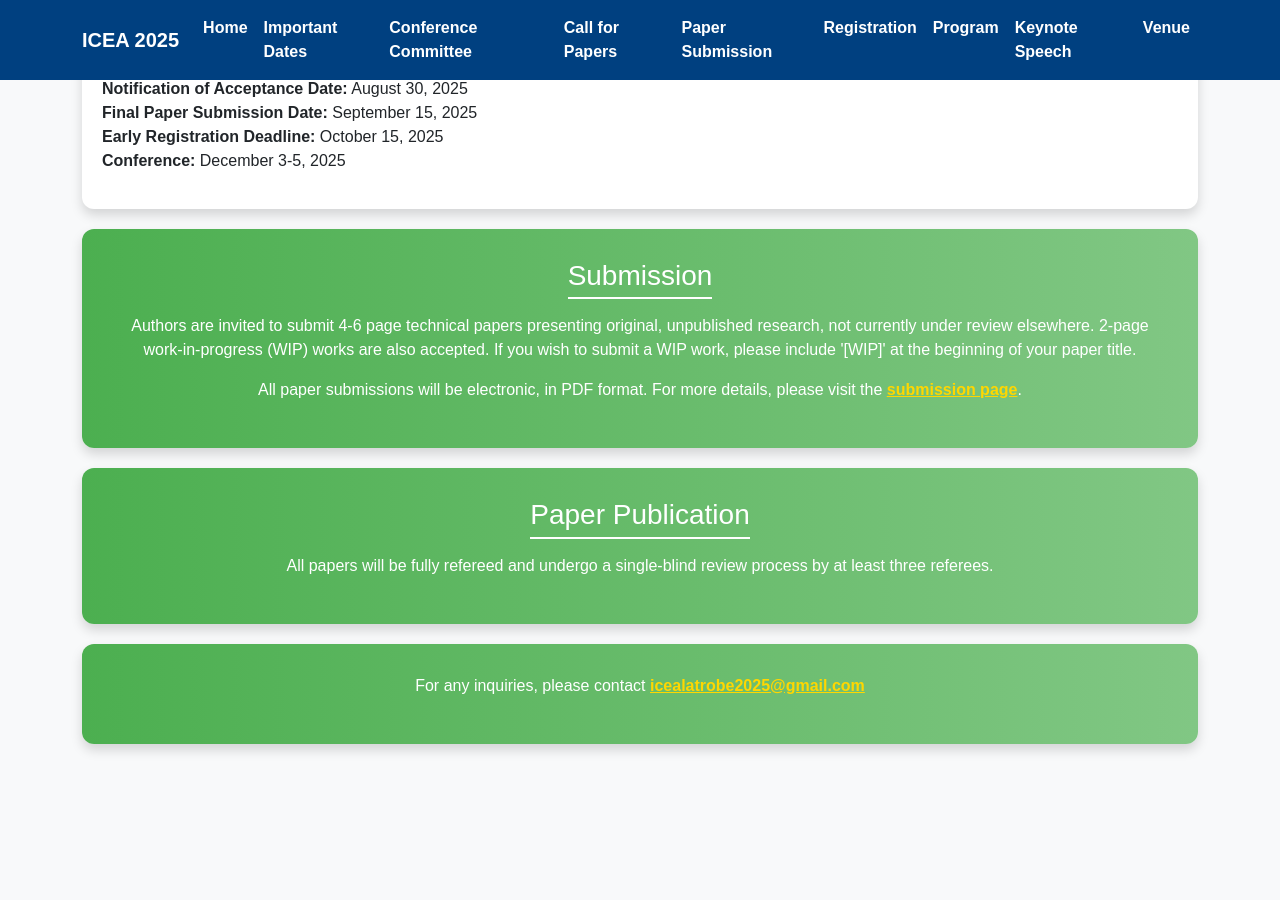
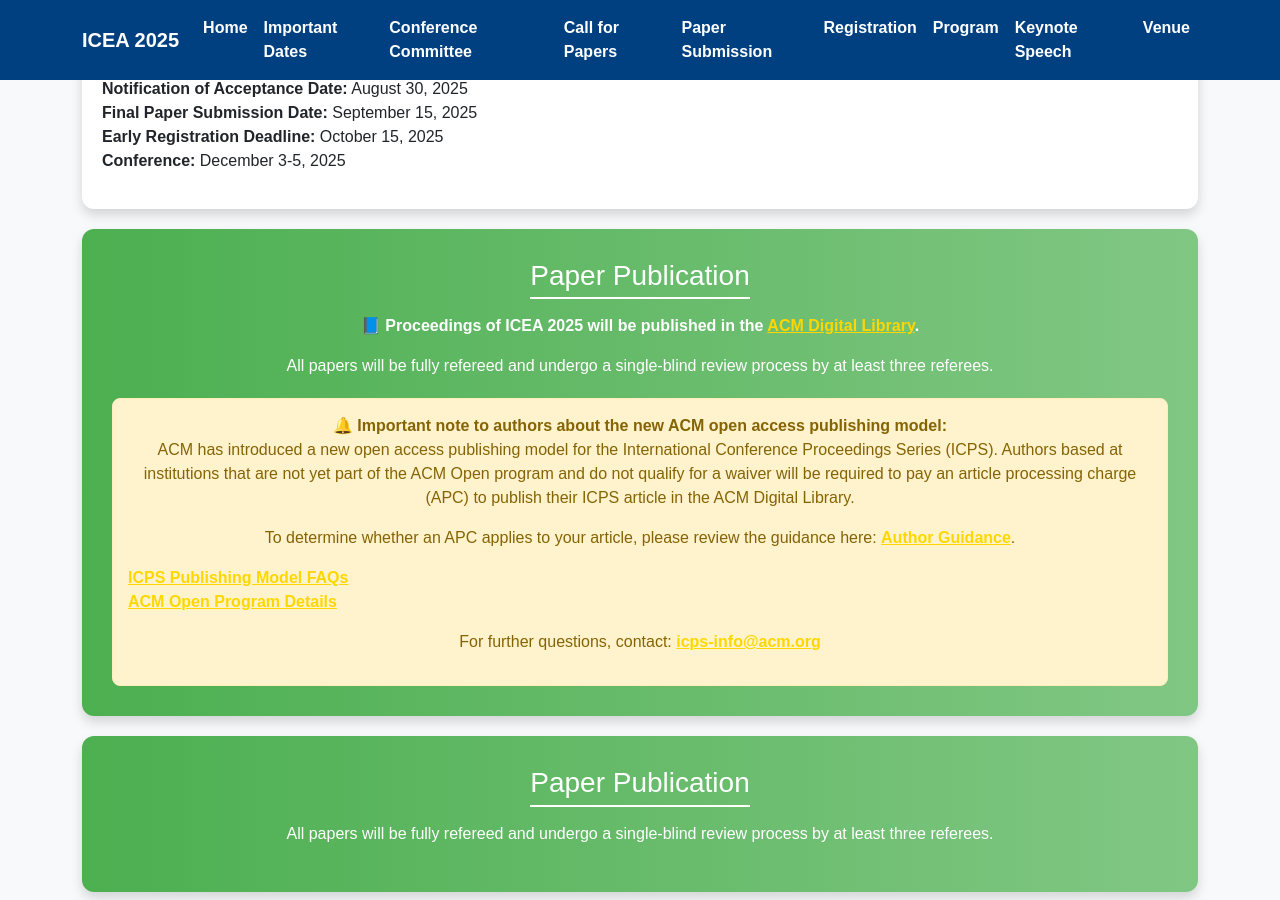
Before and after one commit to icea2025/latrobe, a Jekyll site: the page papers/index.html, which Jekyll copies as it is, in a window 1280 px wide and 900 px high, scrolled down 2047 px. Built offline with Jekyll 4.4.1, drawn with Linux system fonts in a browser that asks for light colours; before the commit the page ends 2811 px from its top, so only the background shows below that.

Commit message:
Update index.html

```diff
--- a/papers/index.html
+++ b/papers/index.html
@@ -194,11 +194,24 @@
       </ul>
     </div>
 
-    <div class="submission-info">
-      <h3>Submission</h3>
-      <p>Authors are invited to submit 4-6 page technical papers presenting original, unpublished research, not currently under review elsewhere. 2-page work-in-progress (WIP) works are also accepted. If you wish to submit a WIP work, please include '[WIP]' at the beginning of your paper title.</p>
-      <p>All paper submissions will be electronic, in PDF format. For more details, please visit the <a href="https://icea2025.github.io/latrobe/submission/" target="_blank">submission page</a>.</p>
-    </div>
+   <div class="submission-info">
+  <h3>Paper Publication</h3>
+  <p><strong>📘 Proceedings of ICEA 2025 will be published in the <a href="https://dl.acm.org/" target="_blank" style="color: #ffd700;">ACM Digital Library</a>.</strong></p>
+  <p>All papers will be fully refereed and undergo a single-blind review process by at least three referees.</p>
+
+  <div style="background-color:#fff3cd; color:#856404; border:1px solid #ffeeba; padding:15px; border-radius:8px; margin-top:20px;">
+    <strong>🔔 Important note to authors about the new ACM open access publishing model:</strong>
+    <p>ACM has introduced a new open access publishing model for the International Conference Proceedings Series (ICPS). Authors based at institutions that are not yet part of the ACM Open program and do not qualify for a waiver will be required to pay an article processing charge (APC) to publish their ICPS article in the ACM Digital Library.</p>
+    <p>To determine whether an APC applies to your article, please review the guidance here:
+      <a href="https://www.acm.org/publications/icps/author-guidance" target="_blank">Author Guidance</a>.</p>
+    <ul style="text-align:left;">
+      <li><a href="https://www.acm.org/publications/icps/faq" target="_blank">ICPS Publishing Model FAQs</a></li>
+      <li><a href="https://www.acm.org/publications/openaccess" target="_blank">ACM Open Program Details</a></li>
+    </ul>
+    <p>For further questions, contact: <a href="mailto:icps-info@acm.org">icps-info@acm.org</a></p>
+  </div>
+</div>
+
 
     <div class="submission-info">
       <h3>Paper Publication</h3>
```
